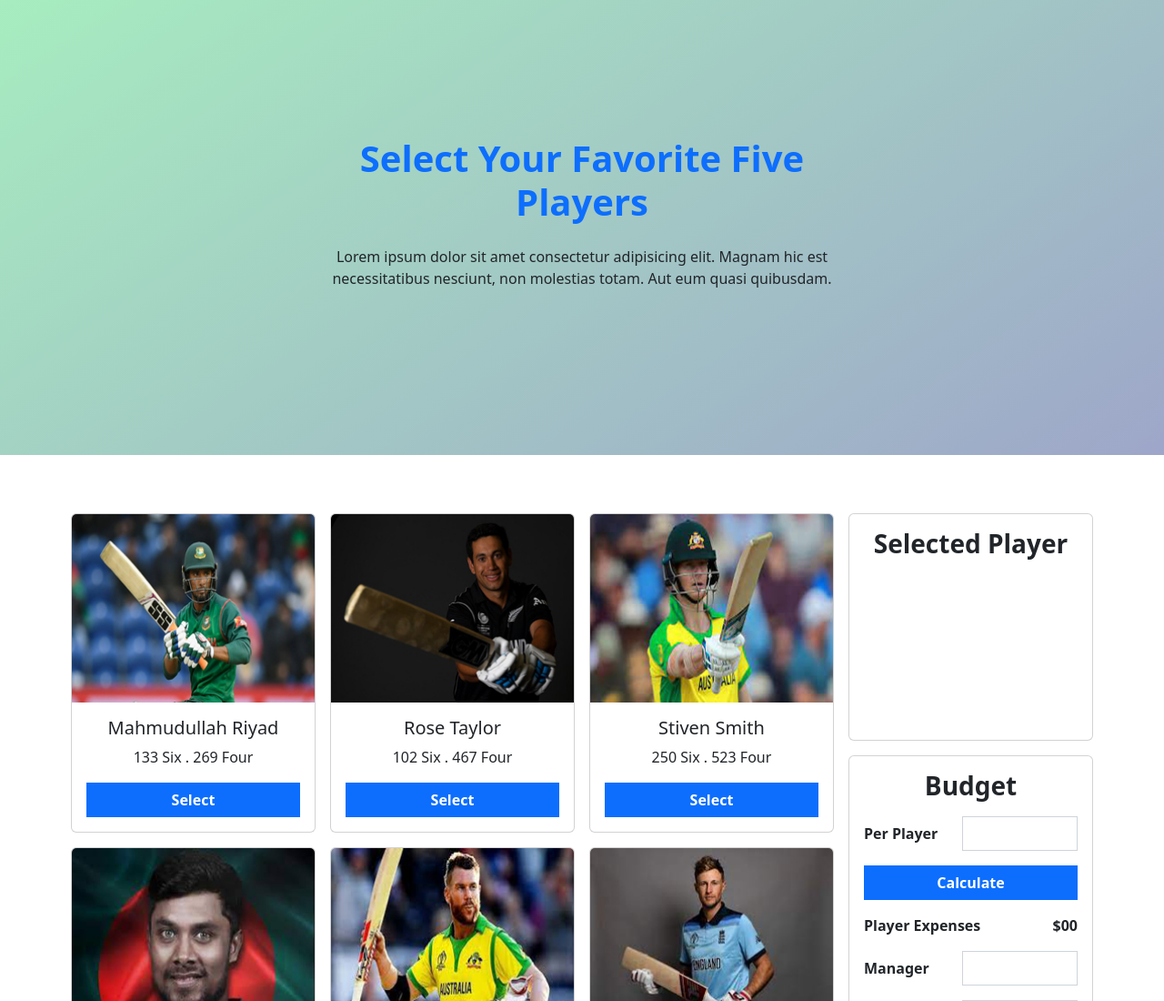
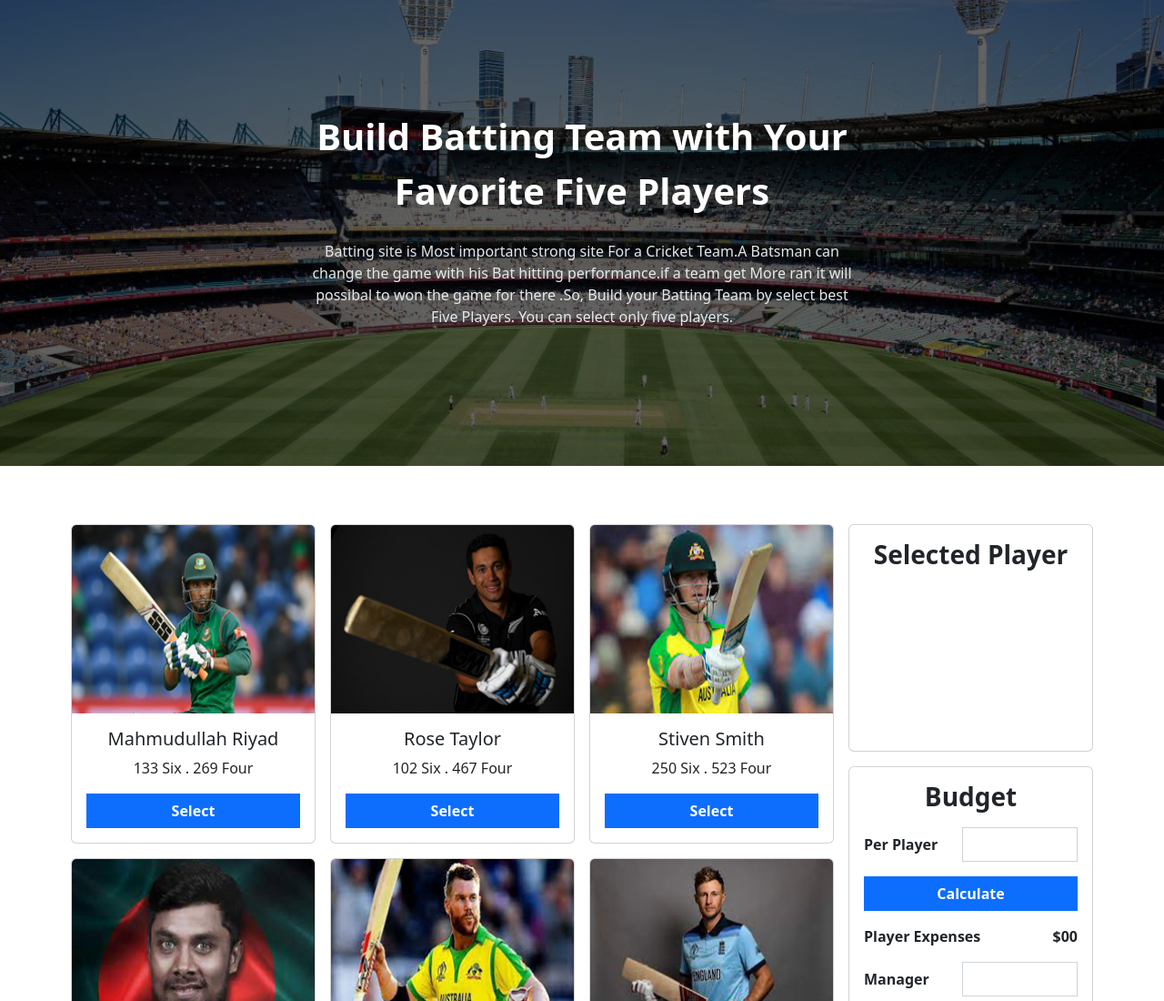
Before and after one commit to mdhasan76/Select-Five-Player, a plain HTML site: page index.html in a window 1280 px wide. Shown: the top 1100 px of the page at 91% size. Drawn offline with nearby package versions, Linux system fonts and the light colour scheme.

Commit message:
Banner overlay

```diff
--- a/index.html
+++ b/index.html
@@ -24,10 +24,19 @@
 
                 </div>
                 <div class="col-6 text-center">
-                    <h1 class="fs-1 fw-bold text-primary">Select Your Favorite Five Players</h1>
-                    <p class="py-3">Lorem ipsum dolor sit amet consectetur adipisicing elit. Magnam hic est
-                        necessitatibus nesciunt,
-                        non molestias totam. Aut eum quasi quibusdam.</p>
+
+                    <h1 class="fs-1 fw-bolder text-white lh-base">Build Batting Team with Your Favorite Five
+                        Players
+                    </h1>
+                    <p class="py-3 banner-p">Batting site is Most important strong site For a
+                        Cricket
+                        Team.A
+                        Batsman
+                        can change
+                        the game with his Bat hitting performance.if a team get More ran it will possibal to won the
+                        game for there .So, Build your Batting
+                        Team by select best Five Players. You can select only five players. </p>
+
                 </div>
                 <div class="col-3"></div>
             </div>
--- a/style.css
+++ b/style.css
@@ -1,7 +1,30 @@
 .banner {
-    padding: 150px 0;
-    background: linear-gradient(146deg, #a0ebbbed, #9ea6c9);
+    padding: 120px 0;
 
+    background-image: url(/image/banner1.jpg);
+    background-size: cover;
+    background-repeat: no-repeat;
+    background-position: center center;
+    position: relative;
+    z-index: 1;
+
+}
+
+.banner::before {
+    content: '';
+    position: absolute;
+    height: 100%;
+    width: 100%;
+    top: 0;
+    left: 0;
+    opacity: .6;
+    background: rgb(0, 0, 0);
+    z-index: -1;
+}
+
+.banner-p {
+    color: #e5e8e9;
+    line-height: 1.5;
 }
 
 .aside-height {
```
Also changed, not shown: image/ball.jpg (deleted), image/banner.png (deleted), image/banner1.jpg (added).
